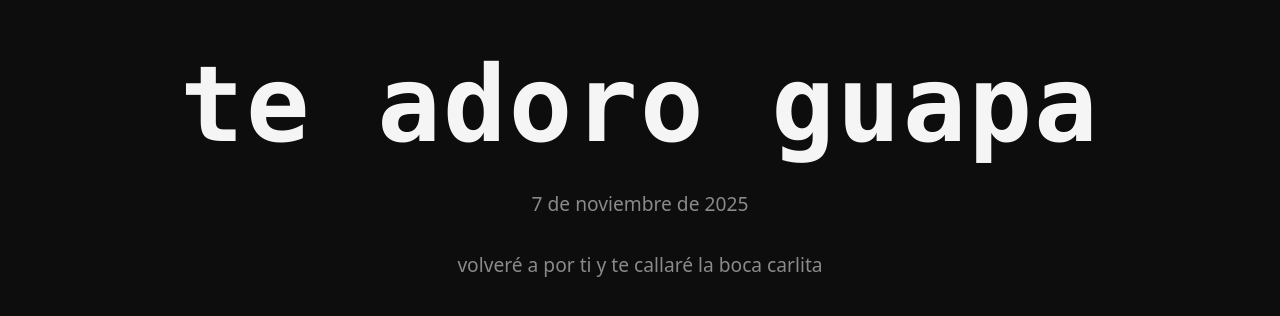
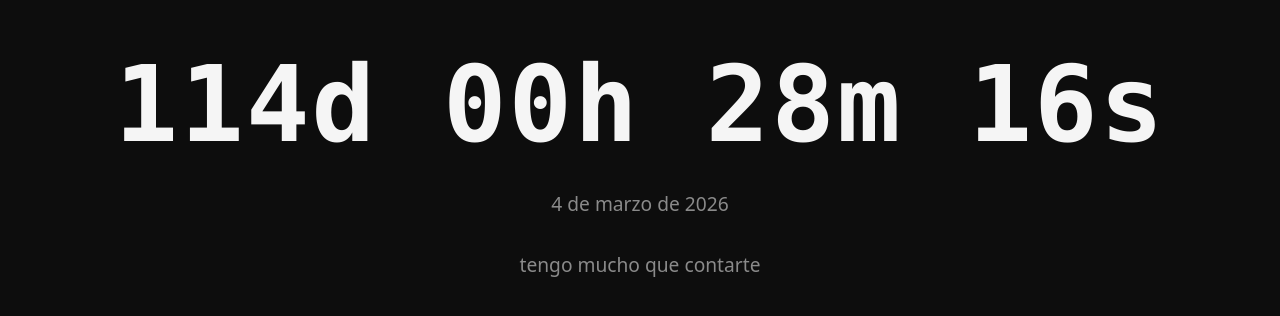
Before and after one commit to acoidaan/countdown, a plain HTML site: page index.html in a window 1280 px wide. Shown: the part 234-550 px from the top of the page. Drawn offline with Linux system fonts and the light colour scheme; a web font is replaced by a local one.

Commit message:
Actualizar la fecha y el mensaje del temporizador de cuenta regresiva

```diff
--- a/index.html
+++ b/index.html
@@ -11,12 +11,12 @@
 <body>
   <div class="container">
     <div id="countdown" class="countdown" aria-live="polite">00d 00h 00m 00s</div>
-    <p class="phrase">7 de noviembre de 2025</p>
-    <p class="phrase">volveré a por ti y te callaré la boca carlita</p>
+    <p class="phrase">4 de marzo de 2026</p>
+    <p class="phrase">tengo mucho que contarte</p>
   </div>
   <script>
-    // ---- Cuenta atrás (7 nov 2025, 23:35 en Sevilla) ----
-    const targetDate = new Date(Date.UTC(2025, 10, 7, 22, 35, 0));
+    // ---- Cuenta atrás (4 mar 2026, 00:00 en Sevilla) ----
+    const targetDate = new Date(Date.UTC(2026, 2, 4, 23, 0, 0));
 
     const el = document.getElementById("countdown");
     const pad2 = (n) => String(n).padStart(2, "0");
@@ -26,7 +26,7 @@
       let ms = targetDate.getTime() - now.getTime();
 
       if (ms <= 0) {
-        el.textContent = "te adoro guapa";
+        el.textContent = "te estoy esperando";
         return;
       }
 
```
